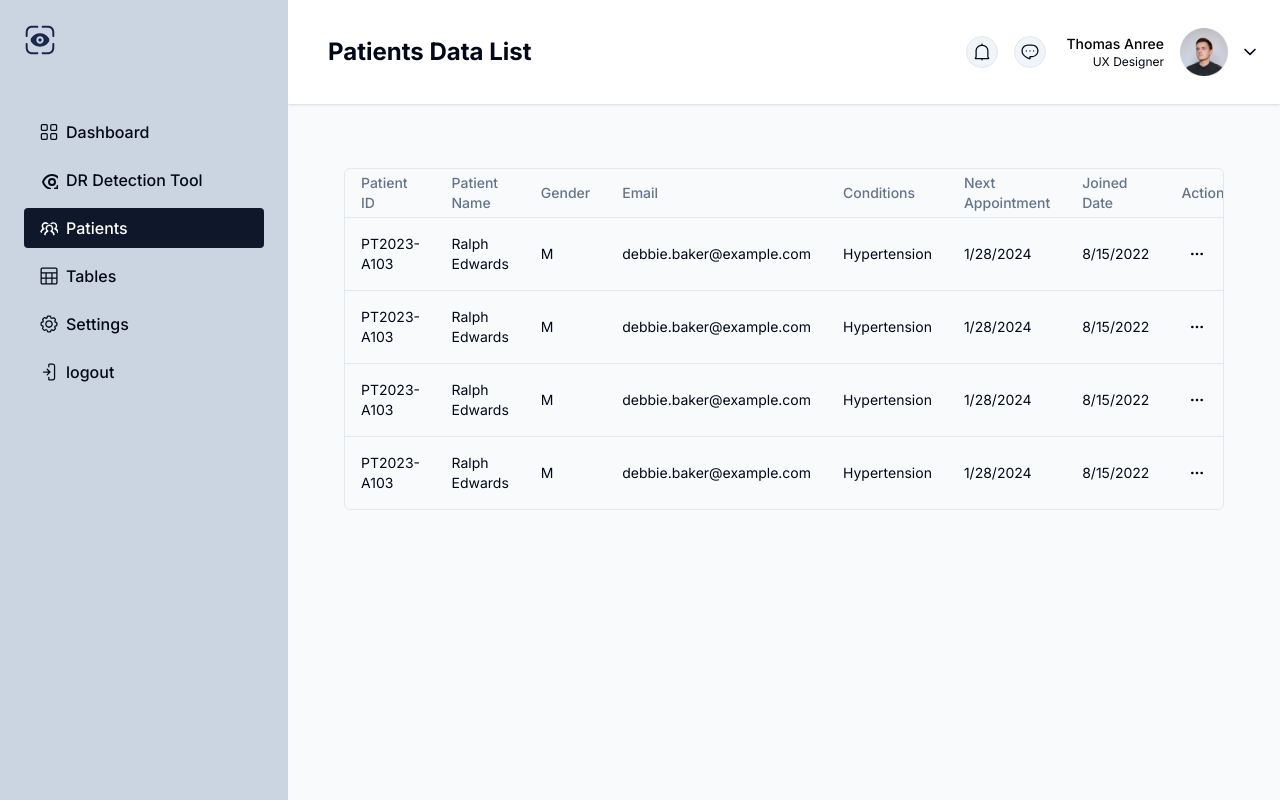
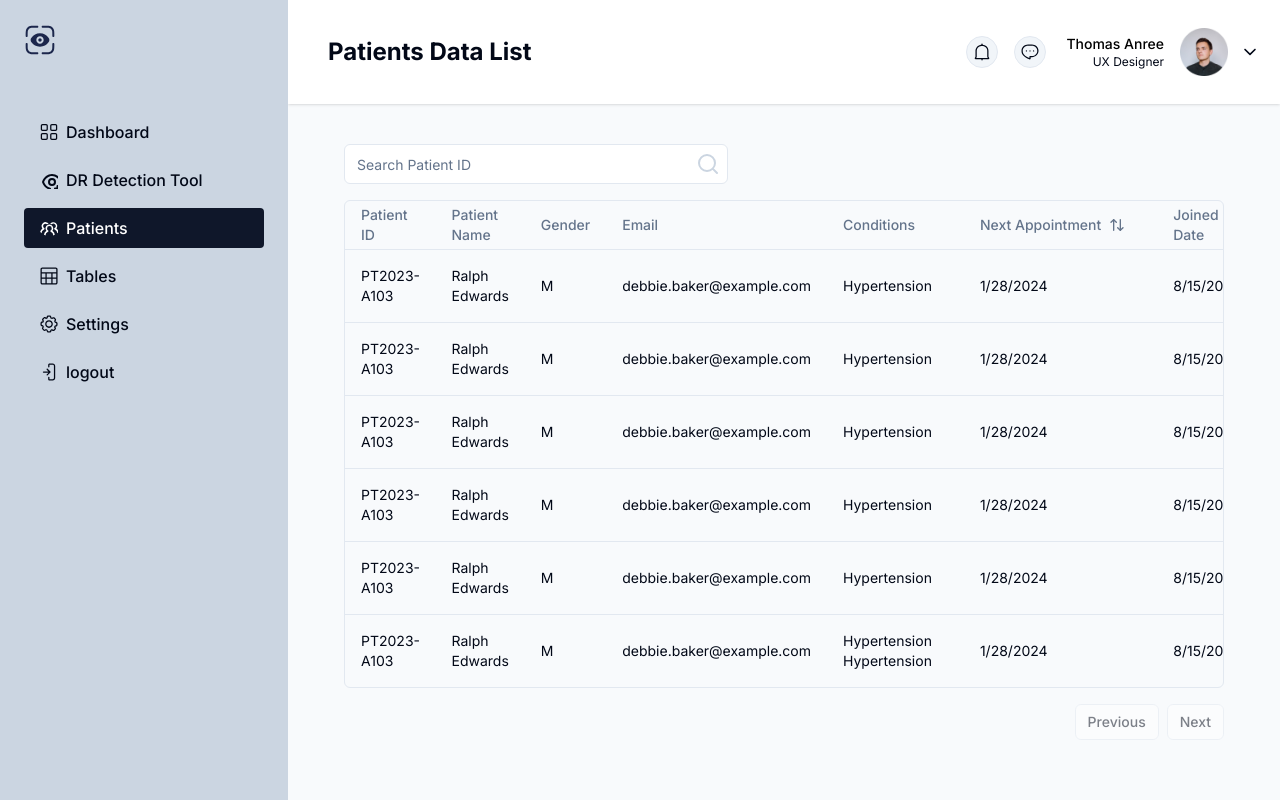
Before and after one commit to hgdsandakalum/early-sight-rp-project, a Next.js app: page /patients in a window 1280 px wide. Built offline with nearby package versions, Linux system fonts and the light colour scheme.

Commit message:
patient data table done

```diff
--- a/app/patients/_components/columns.jsx
+++ b/app/patients/_components/columns.jsx
@@ -8,7 +8,13 @@ import {
   DropdownMenuSeparator,
   DropdownMenuTrigger,
 } from "@/components/ui/dropdown-menu";
-import { MoreHorizontal } from "lucide-react";
+import {
+  ArrowUpDown,
+  MoreHorizontal,
+  Copy,
+  SquarePen,
+  Trash2,
+} from "lucide-react";
 
 export const columns = [
   {
@@ -29,11 +35,34 @@ export const columns = [
   },
   {
     accessorKey: "conditions",
-    header: "Conditions",
+    header: () => <div className="">Conditions</div>,
+    cell: ({ row }) => {
+      return (
+        <div className="flex flex-col">
+          {row.original.conditions.map((data) => (
+            <span>{data}</span>
+          ))}
+        </div>
+      );
+    },
   },
   {
     accessorKey: "nextAppointment",
-    header: "Next Appointment",
+    header: ({ column }) => {
+      return (
+        <Button
+          variant="ghost"
+          className="text-xs sm:text-sm"
+          onClick={() => column.toggleSorting(column.getIsSorted() === "asc")}
+        >
+          Next Appointment
+          <ArrowUpDown className="ml-2 h-4 w-4" />
+        </Button>
+      );
+    },
+    cell: ({ row }) => {
+      return <div className="pl-4">{row.original.nextAppointment}</div>;
+    },
   },
   {
     accessorKey: "joinedDate",
@@ -43,7 +72,7 @@ export const columns = [
     id: "actions",
     header: "Actions",
     cell: ({ row }) => {
-      const payment = row.original;
+      const patient = row.original;
 
       return (
         <DropdownMenu>
@@ -56,13 +85,19 @@ export const columns = [
           <DropdownMenuContent align="end">
             <DropdownMenuLabel>Actions</DropdownMenuLabel>
             <DropdownMenuItem
-              onClick={() => navigator.clipboard.writeText(payment.id)}
+              onClick={() => navigator.clipboard.writeText(patient.patientID)}
             >
-              Copy payment ID
+              <Copy className="mr-2 w-5" />
+              Copy
             </DropdownMenuItem>
-            <DropdownMenuSeparator />
-            <DropdownMenuItem>View customer</DropdownMenuItem>
-            <DropdownMenuItem>View payment details</DropdownMenuItem>
+            <DropdownMenuItem>
+              <SquarePen className="mr-2 w-5" />
+              Edit
+            </DropdownMenuItem>
+            <DropdownMenuItem>
+              <Trash2 className="mr-2 w-5" />
+              Remove
+            </DropdownMenuItem>
           </DropdownMenuContent>
         </DropdownMenu>
       );
--- a/app/patients/_components/data-table.jsx
+++ b/app/patients/_components/data-table.jsx
@@ -1,9 +1,14 @@
 "use client";
-
+import React, { useRef, useState } from "react";
 import {
   flexRender,
+  SortingState,
   getCoreRowModel,
   useReactTable,
+  getPaginationRowModel,
+  getSortedRowModel,
+  ColumnFiltersState,
+  getFilteredRowModel,
 } from "@tanstack/react-table";
 
 import {
@@ -14,18 +19,58 @@ import {
   TableHeader,
   TableRow,
 } from "@/components/ui/table";
+import { Button } from "@/components/ui/button";
+import { Input } from "@/components/ui/input";
 
 export function DataTable({ columns, data }) {
+  const [sorting, setSorting] = useState([]);
+  const [columnFilters, setColumnFilters] = useState([]);
   const table = useReactTable({
     data,
     columns,
     getCoreRowModel: getCoreRowModel(),
+    getPaginationRowModel: getPaginationRowModel(),
+    onSortingChange: setSorting,
+    getSortedRowModel: getSortedRowModel(),
+    onColumnFiltersChange: setColumnFilters,
+    getFilteredRowModel: getFilteredRowModel(),
+    state: {
+      sorting,
+      columnFilters,
+    },
   });
 
   return (
+    <div>
+      <div className="flex items-center py-4">
+        <Input
+          placeholder="Search Patient ID"
+          value={table.getColumn("patientID")?.getFilterValue() ?? ""}
+          onChange={(event) =>
+            table.getColumn("patientID")?.setFilterValue(event.target.value)
+          }
+          className="max-w-sm"
+        />
+        <svg
+          width="24"
+          height="24"
+          viewBox="0 0 24 24"
+          fill="none"
+          xmlns="http://www.w3.org/2000/svg"
+          className="-ml-8"
+        >
+          <path
+            d="M16.6725 16.6412L21 21M19 11C19 15.4183 15.4183 19 11 19C6.58172 19 3 15.4183 3 11C3 6.58172 6.58172 3 11 3C15.4183 3 19 6.58172 19 11Z"
+            stroke="#cbd5e1"
+            stroke-width="2"
+            stroke-linecap="round"
+            stroke-linejoin="round"
+          />
+        </svg>
+      </div>
       <div className="rounded-md border">
         <Table>
-        <TableHeader>
+          <TableHeader className="text-xs sm:text-sm">
             {table.getHeaderGroups().map((headerGroup) => (
               <TableRow key={headerGroup.id}>
                 {headerGroup.headers.map((header) => {
@@ -43,7 +88,7 @@ export function DataTable({ columns, data }) {
               </TableRow>
             ))}
           </TableHeader>
-        <TableBody>
+          <TableBody className="text-xs sm:text-sm">
             {table.getRowModel().rows?.length ? (
               table.getRowModel().rows.map((row) => (
                 <TableRow
@@ -52,14 +97,20 @@ export function DataTable({ columns, data }) {
                 >
                   {row.getVisibleCells().map((cell) => (
                     <TableCell key={cell.id}>
-                    {flexRender(cell.column.columnDef.cell, cell.getContext())}
+                      {flexRender(
+                        cell.column.columnDef.cell,
+                        cell.getContext()
+                      )}
                     </TableCell>
                   ))}
                 </TableRow>
               ))
             ) : (
               <TableRow>
-              <TableCell colSpan={columns.length} className="h-24 text-center">
+                <TableCell
+                  colSpan={columns.length}
+                  className="h-24 text-center"
+                >
                   No results.
                 </TableCell>
               </TableRow>
@@ -67,5 +118,24 @@ export function DataTable({ columns, data }) {
           </TableBody>
         </Table>
       </div>
+      <div className="flex items-center justify-end space-x-2 py-4">
+        <Button
+          variant="outline"
+          size="sm"
+          onClick={() => table.previousPage()}
+          disabled={!table.getCanPreviousPage()}
+        >
+          Previous
+        </Button>
+        <Button
+          variant="outline"
+          size="sm"
+          onClick={() => table.nextPage()}
+          disabled={!table.getCanNextPage()}
+        >
+          Next
+        </Button>
+      </div>
+    </div>
   );
 }
--- a/app/patients/page.js
+++ b/app/patients/page.js
@@ -42,6 +42,24 @@ async function getData() {
       nextAppointment: "1/28/2024",
       joinedDate: "8/15/2022",
     },
+    {
+      patientID: "PT2023-A103",
+      patientName: "Ralph Edwards",
+      gender: "M",
+      email: "debbie.baker@example.com",
+      conditions: ["Hypertension"],
+      nextAppointment: "1/28/2024",
+      joinedDate: "8/15/2022",
+    },
+    {
+      patientID: "PT2023-A103",
+      patientName: "Ralph Edwards",
+      gender: "M",
+      email: "debbie.baker@example.com",
+      conditions: ["Hypertension", "Hypertension"],
+      nextAppointment: "1/28/2024",
+      joinedDate: "8/15/2022",
+    },
   ];
 }
 
@@ -51,7 +69,7 @@ const Page = async () => {
   return (
     <>
       <DefaultLayout>
-        <div className="container mx-auto py-10">
+        <div className="container mx-auto">
           <DataTable columns={columns} data={data} />
         </div>
       </DefaultLayout>
--- a/styles/styles.css
+++ b/styles/styles.css
@@ -28,3 +28,10 @@
   justify-content: center;
   color: #272727;
 }
+
+.icon-rtl {
+  padding-left: 25px;
+  background: url("https://static.thenounproject.com/png/101791-200.png")
+    no-repeat left;
+  background-size: 20px;
+}
```
Lines whose indentation alone changed are shown as unchanged.
